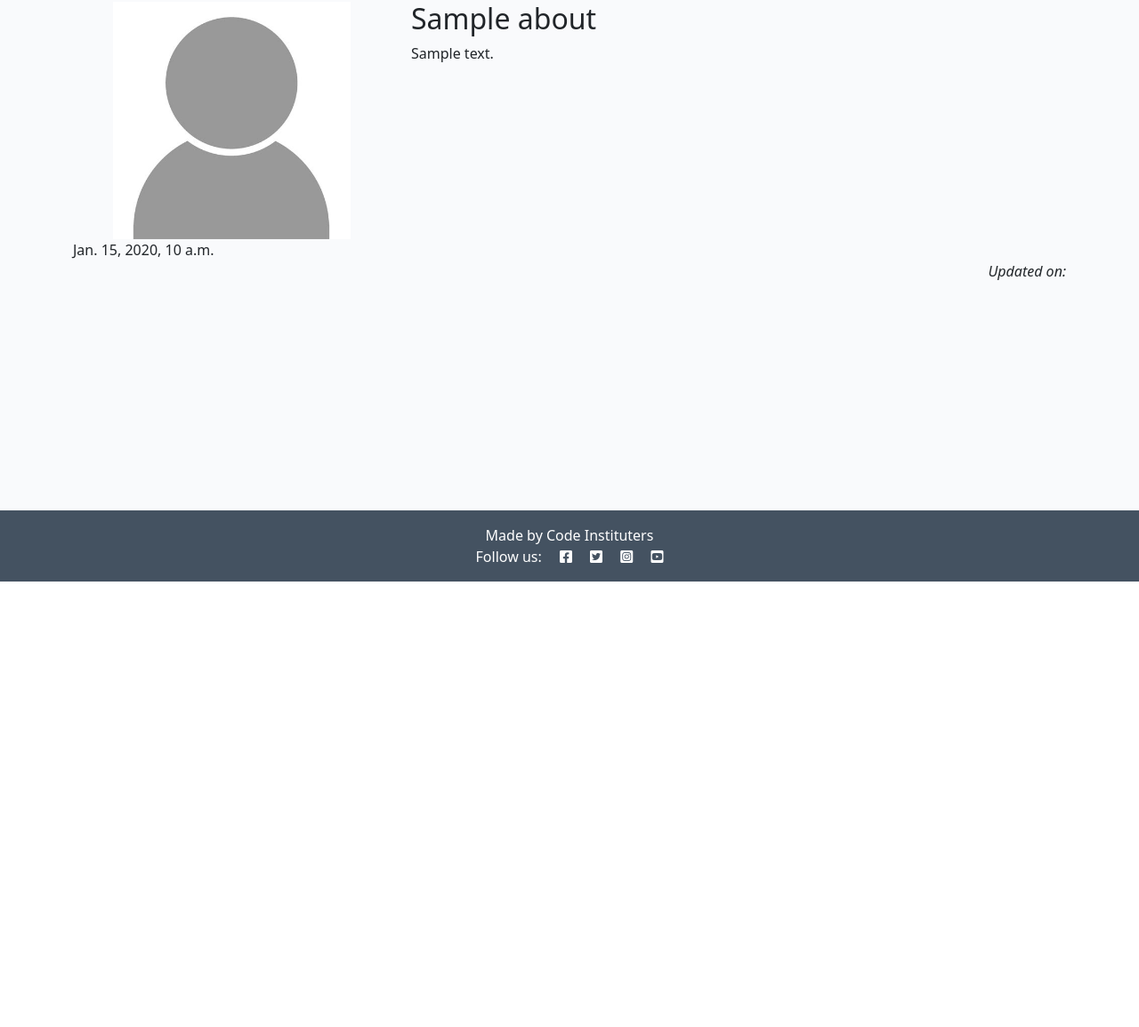
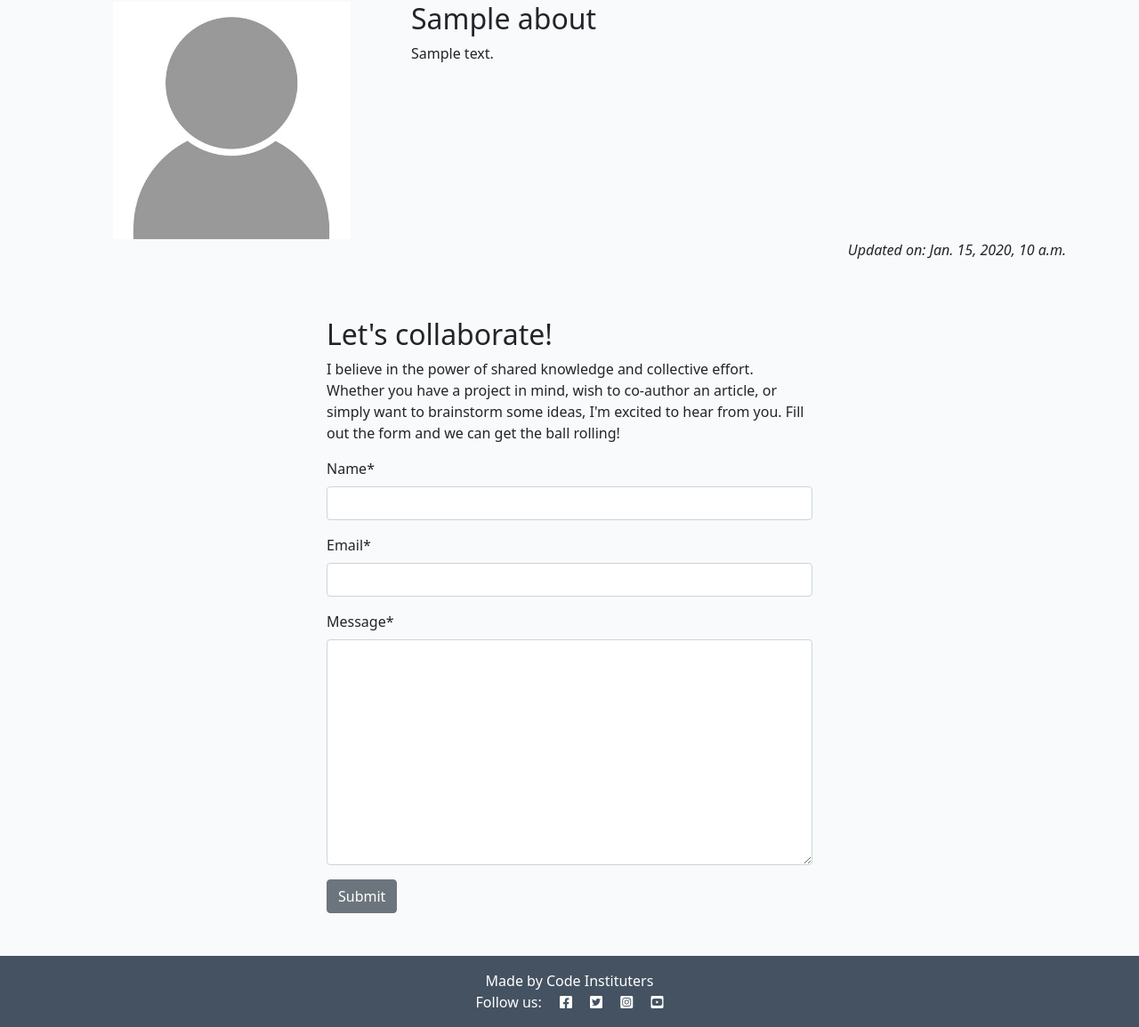
Before and after one commit to Swetlanda/codestar, a Django app: page /about/ in a window 1280 px wide. Shown: the part 146-1301 px from the top of the page at 89% size. Before the commit the page ends 800 px from the top, so only its background shows below. Run offline with Django 4.2, Linux system fonts and the light colour scheme; tables that the repository leaves empty hold one stand-in row (values such as "Sample post"); some libraries are stand-ins or nearby versions.

Commit message:
Added form for collaboration

```diff
--- /dev/null
+++ b/about/forms.py
@@ -0,0 +1,8 @@
+from .models import CollaborateRequest
+from django import forms
+
+
+class CollaborateForm(forms.ModelForm):
+    class Meta:
+        model = CollaborateRequest
+        fields = ('name', 'email', 'message')
--- a/about/models.py
+++ b/about/models.py
@@ -8,3 +8,13 @@ class About(models.Model):
 
     def __str__(self):
         return self.title
+
+
+class CollaborateRequest(models.Model):
+    name = models.CharField(max_length=200)
+    email = models.EmailField()
+    message = models.TextField()
+    read = models.BooleanField(default=False)
+
+    def __str__(self):
+        return f"Collaboration request from {self.name}"
--- a/about/templates/about/about.html
+++ b/about/templates/about/about.html
@@ -1,13 +1,14 @@
 {% extends 'base.html' %}
+{% load static %}
+{% load crispy_forms_tags %}
 {% block content %}
-{% load static %}
 
 <div class="container mt-5">
     <div class="row">
-        <div class="col-4 text-center">
+        <div class="col-12 col-md-4 text-center">
             <img src="{% static 'images/nobody.jpg' %}" width="75%">
         </div>
-        <div class="col-8">
+        <div class="col-12 col-md-8">
             <!-- Title goes between these h2 tags -->
             <h2>{{about.title}}</h2>
             <!-- Content goes directly underneath this -->
@@ -17,9 +18,28 @@
     <div class="row">
         <div class="col text-right">
             <!-- Updated on field goes in here -->
-            {{ about.updated_on }}
-            <p class="text-end"><em>Updated on: </em></p>
+
+            <p class="text-end"><em>Updated on: {{ about.updated_on }}</em></p>
         </div>
-      </div>
+    </div>
+    <div class="row justify-content-center">
+        <div class="col-12 col-md-6 my-5">
+            <h2>Let's collaborate!</h2>
+            <p>I believe in the power of shared knowledge and collective effort.
+                Whether you have a project in mind, wish to co-author
+                an article, or simply want to brainstorm some ideas,
+                I'm excited to hear from you. Fill out the form
+                and we can get the ball rolling!</p>
+
+            <!-- add your form here. Your submit button should
+                                have the classes of btn, btn-secondary -->
+            <form method="post">
+                {{ collaborate_form | crispy }}
+                {% csrf_token %}
+                <button class="btn btn-secondary" type="submit">Submit</button>
+            </form>
+        </div>
+    </div>
+
 </div>
 {% endblock content %}
--- a/about/views.py
+++ b/about/views.py
@@ -1,15 +1,28 @@
 from django.shortcuts import render
+from django.contrib import messages
 from .models import About
+from .forms import CollaborateForm
 
 
 def about_me(request):
     """
     Renders the About page
     """
+
+    if request.method == "POST":
+        collaborate_form = CollaborateForm(data=request.POST)
+        if collaborate_form.is_valid():
+            collaborate_form.save()
+            messages.add_message(request, messages.SUCCESS, "Collaboration request received! I endeavour to respond within 2 working days.")
+
     about = About.objects.all().order_by('-updated_on').first()
+    collaborate_form = CollaborateForm()
 
     return render(
         request,
         "about/about.html",
-        {"about": about},
+        {
+            "about": about,
+            "collaborate_form": collaborate_form
+        },
     )
```
Also changed, not shown: about/admin.py (+14 -1 lines), about/migrations/0002_collaboraterequest.py (added).
